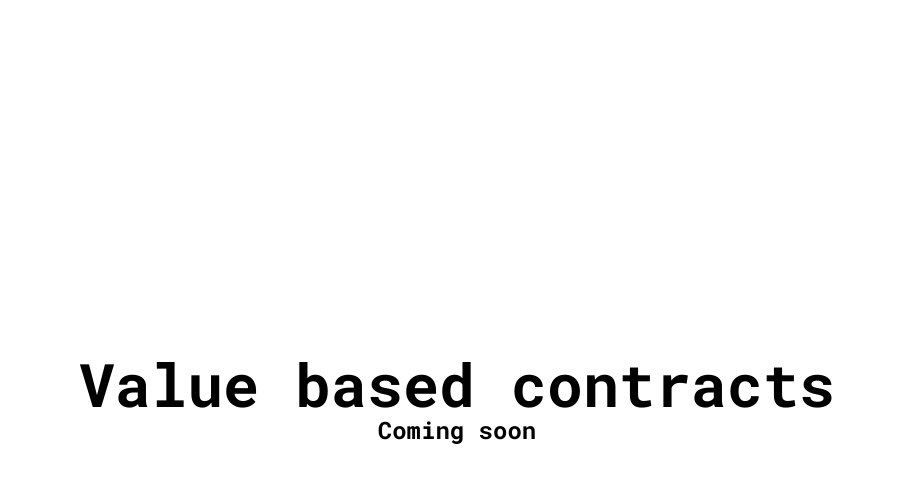
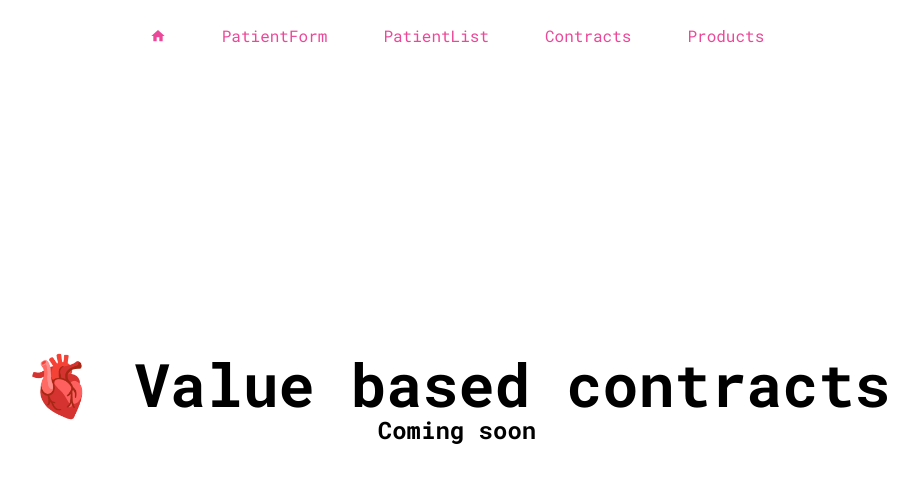
Before and after one commit to offlaneDefender/vbc-frontend, a Next.js app: page / in a window 1280 px wide. Shown: the top 482 px of the page, without its empty margins (183-1101 px from the left). Built offline with nearby package versions, Linux system fonts and the light colour scheme; no server answers.

Commit message:
Routing done (#4)
* Routing done

* trynasign

```diff
--- a/package.json
+++ b/package.json
@@ -18,6 +18,7 @@
     "next": "13.2.4",
     "react": "18.2.0",
     "react-dom": "18.2.0",
+    "react-icons": "^4.8.0",
     "react-redux": "^8.0.5",
     "typescript": "5.0.2"
   },
--- /dev/null
+++ b/src/components/IconButton.tsx
@@ -0,0 +1,19 @@
+import { IconType } from 'react-icons'
+import { FC } from "react";
+
+interface IconButtonProps {
+    icon: IconType;
+    onClick?: () => void;
+}
+
+const IconButton: FC<IconButtonProps> = ({
+    icon,
+    onClick
+}) => {
+    const Icon = icon;
+    return (
+        <Icon onClick={onClick} className="flex items-center justify-center w-8 h-8 rounded-full cursor-pointer" />
+    )
+}
+
+export default IconButton
--- /dev/null
+++ b/src/components/NavBar.tsx
@@ -0,0 +1,18 @@
+/**
+ * NavBar Component using Next.js Link
+ */
+import { FC } from 'react';
+import {MdHome} from 'react-icons/md'
+import { NavButton } from './NavButton';
+
+export const NavBar: FC = () => {
+    return (
+        <nav className='flex items-center justify-center gap-x-10 absolute place-self-center top-0 pt-4'>
+            <NavButton path='/' icon={MdHome} />
+            <NavButton path='/patientForm' />
+            <NavButton path='/patientList' />
+            <NavButton path='/contracts' />
+            <NavButton path='/products' />
+        </nav>
+    );
+};
--- /dev/null
+++ b/src/components/NavButton.tsx
@@ -0,0 +1,36 @@
+import Link from "next/link";
+import { FC } from "react";
+import { IconType } from "react-icons";
+
+export const NavButton: FC<{ icon?: IconType, path: string }> = ({ icon, path }) => {
+    const pathName = path.split('/')[1];
+
+    // make first letter of tabName uppercase ( for display purposes )
+    const tabNameCapitalized = pathName.charAt(0).toUpperCase() + pathName.slice(1);
+
+    if (!icon) {
+        return (
+            <Link href={path} className="
+                transition duration-300 ease-in-out
+                text-pink-500 hover:text-pink-600
+                rounded-lg
+                px-2 py-2
+                hover:bg-gray-200 hover:shadow-lg
+            ">
+                {tabNameCapitalized}
+            </Link>
+        )
+    }
+    const Icon = icon;
+    return (
+        <Link href={path} className="
+                transition duration-300 ease-in-out
+                text-pink-500 hover:text-pink-600
+                rounded-lg
+                px-2 py-2
+                hover:bg-gray-200 hover:shadow-lg
+            ">
+            <Icon />
+        </Link>
+    );
+};
--- a/src/components/PatientForm.tsx
+++ b/src/components/PatientForm.tsx
@@ -5,9 +5,10 @@ interface PatientFormProps {
     onSubmit: (patient: Patient) => void;
     loading: boolean;
     error?: string;
+    onCancel: () => void;
 }
 
-const PatientForm: React.FC<PatientFormProps> = ({onSubmit, loading, error}) => {
+const PatientForm: React.FC<PatientFormProps> = ({ onSubmit, loading, error, onCancel }) => {
     const [patient, setPatient] = useState<Patient>({
         name: "",
         age: 0,
@@ -106,15 +107,27 @@ const PatientForm: React.FC<PatientFormProps> = ({onSubmit, loading, error}) =>
                         {stageOptions}
                     </datalist>
                 </div>
-                <button className="p-2 border-red-200 border-2
+
+                <div className="flex gap-x-10 justify-center items-center w-full">
+                    <button
+                        type="reset"
+                        className="p-2 border-red-300 border-2
+                        transition duration-300 ease-in-out transform
+                        hover:bg-gray-100 hover:text-red-500 hover:scale-105"
+                        onClick={onCancel}>
+                        Cancel
+                    </button>
+
+                    <button
+                        className="p-2 border-red-200 border-2
                         transition duration-300 ease-in-out transform
                         hover:bg-red-200 hover:text-white hover:scale-105
                         disabled:opacity-50 disabled:cursor-not-allowed
-                disabled:hover:bg-gray-100 disabled:hover:text-inherit disabled:hover:scale-100
-                "
+                        disabled:hover:bg-gray-100 disabled:hover:text-inherit disabled:hover:scale-100"
                         type="submit"
                         disabled={patient.name === "" || patient.age === 0 || patient.os === 0 || patient.pfs === 0 || loading}
                     >Submit</button>
+                </div>
             </form>
         </div>
     );
--- /dev/null
+++ b/src/pages/contracts/index.tsx
@@ -0,0 +1,9 @@
+import React from 'react'
+
+const ContractsPage = () => {
+  return (
+    <div>ContractsPage</div>
+  )
+}
+
+export default ContractsPage
--- a/src/pages/index.tsx
+++ b/src/pages/index.tsx
@@ -1,3 +1,4 @@
+import { NavBar } from '@/components/NavBar'
 import { font } from '@/utils/font'
 import Head from 'next/head'
 
@@ -11,7 +12,8 @@ export default function Home() {
         <link rel="icon" href="/favicon.ico" />
       </Head>
       <main className={`flex flex-col items-center justify-center h-screen ${font.className}`}>
-        <h1 className="text-6xl font-bold">Value based contracts</h1>
+        <NavBar />
+        <h1 className="text-6xl font-bold">🫀 Value based contracts</h1>
         <p className="text-2xl font-bold">Coming soon</p>
       </main>
     </>
--- a/src/pages/patientForm/index.tsx
+++ b/src/pages/patientForm/index.tsx
@@ -6,9 +6,12 @@ import { useCreatePatientMutation } from '@/features/patients/api';
 import { Patient } from '@/types/types';
 import { LoadingSpinner } from '@/components/LoadingSpinner';
 import parseError from '@/utils/parseError';
+import { useRouter } from 'next/router';
 
 const PatientFormPage: React.FC = () => {
     const [createPatient, { isLoading, error }] = useCreatePatientMutation();
+
+    const router = useRouter();
 
     const handleSubmit = (patient: Patient) => {
         createPatient(patient);
@@ -16,7 +19,7 @@ const PatientFormPage: React.FC = () => {
 
     const errorMessage = useMemo(() => {
         if (error) {
-            if( 'status' in error) {
+            if ('status' in error) {
                 return parseError(typeof error.status === 'number' ? error.status : 500);
             }
             return parseError(500);
@@ -29,7 +32,12 @@ const PatientFormPage: React.FC = () => {
             {
                 isLoading && <LoadingSpinner />
             }
-            <PatientForm onSubmit={handleSubmit} loading={isLoading} error={errorMessage} />
+            <PatientForm
+                onSubmit={handleSubmit}
+                loading={isLoading}
+                error={errorMessage}
+                onCancel={() => router.back()}
+            />
         </main>
     );
 };
--- /dev/null
+++ b/src/pages/patients/index.tsx
@@ -0,0 +1,9 @@
+import React from 'react'
+
+const PatientsPage = () => {
+  return (
+    <div>PatientsPage</div>
+  )
+}
+
+export default PatientsPage
--- /dev/null
+++ b/src/pages/products/index.tsx
@@ -0,0 +1,7 @@
+import React from 'react'
+
+export const productsPage = () => {
+  return (
+    <div>productsPage</div>
+  )
+}
```
Also changed, not shown: 1 other file (tests, documents, lock files or other folders). Lines whose indentation alone changed are shown as unchanged.
